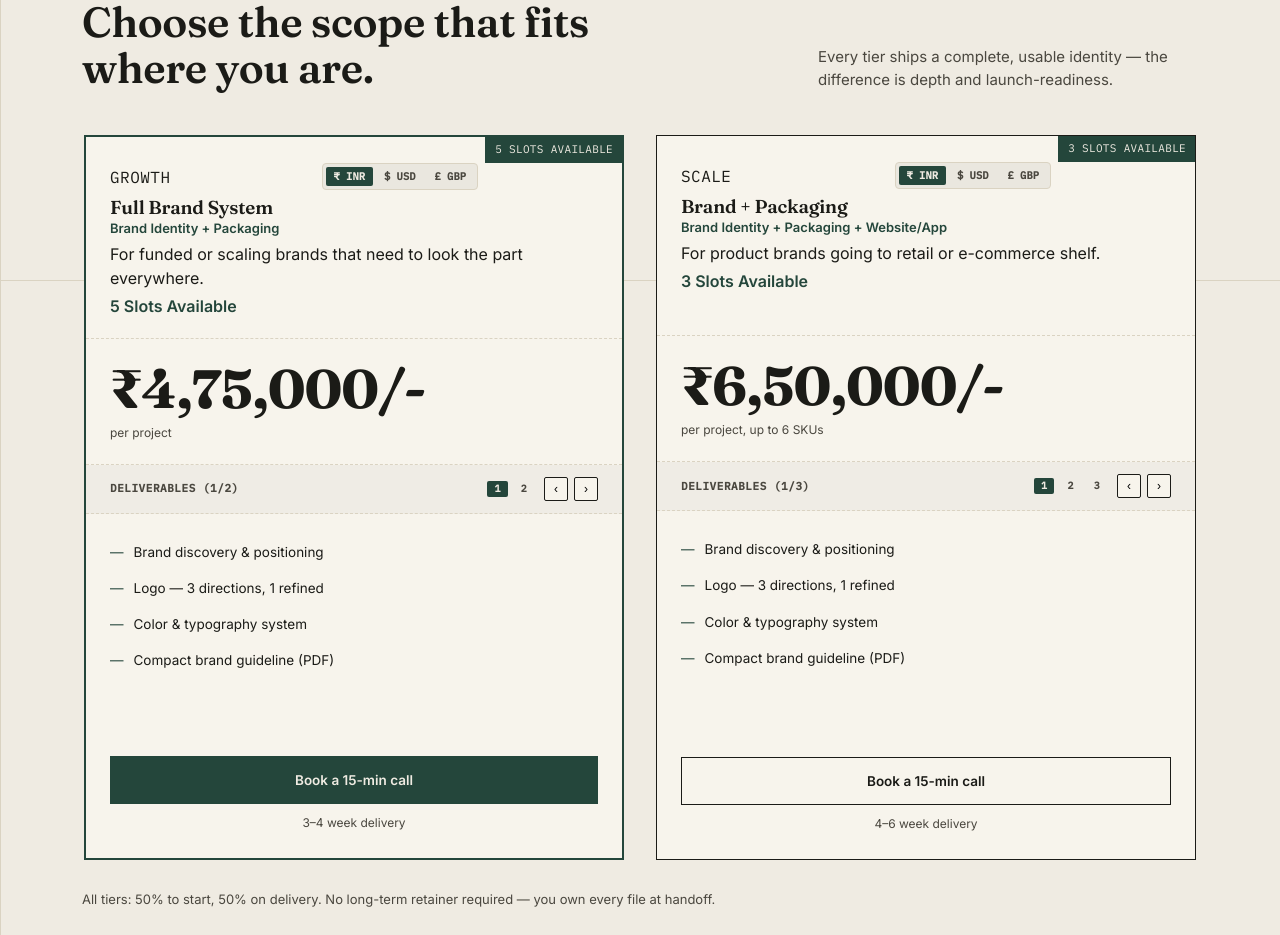
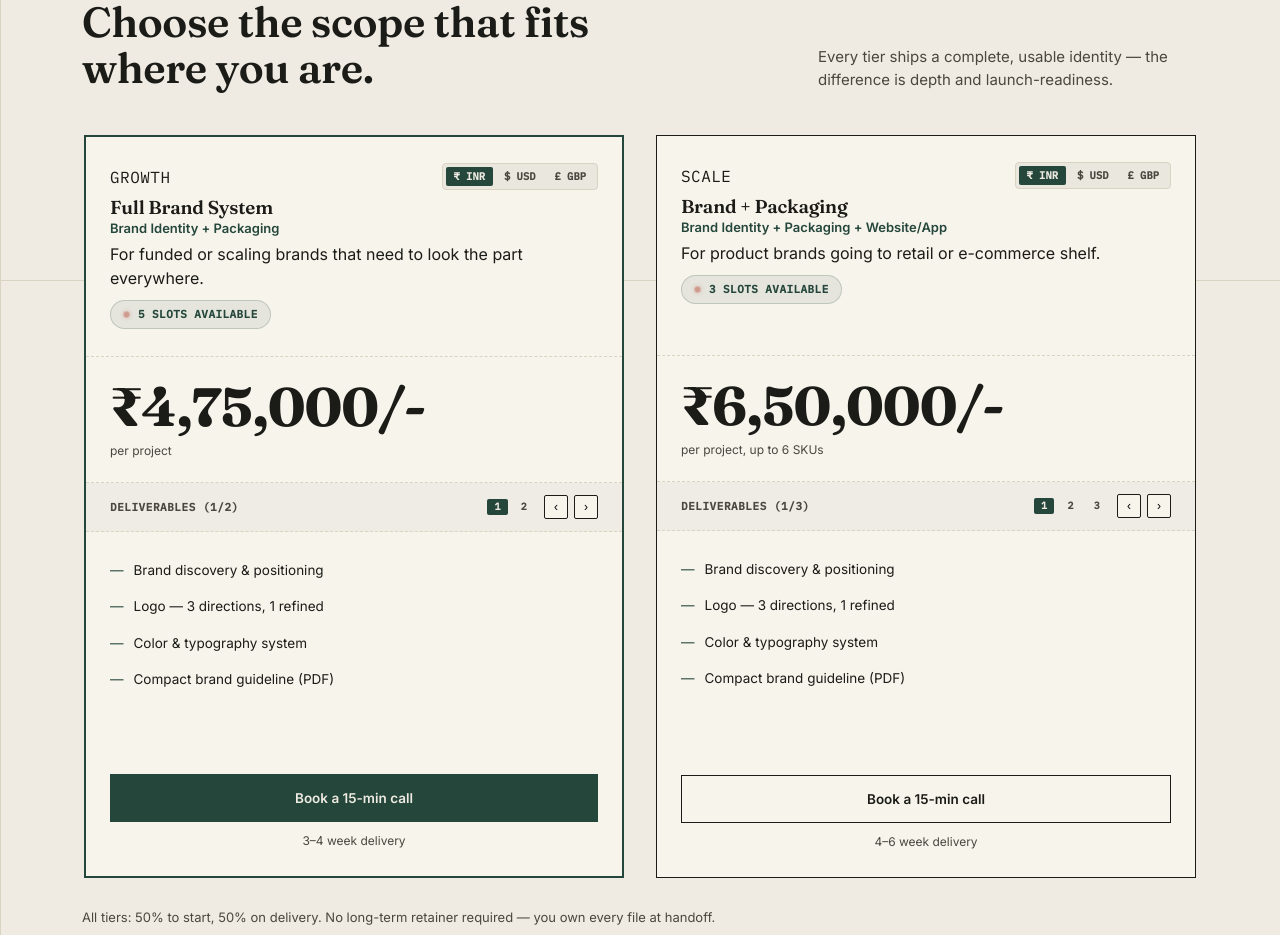
Before and after one commit to Vrundpatel153/drawingboard, a React (Vite) app in the folder react-app/: page /service/branding in a window 1280 px wide. Shown: the part 6920-7855 px from the top of the page. Built offline with nearby package versions, Linux system fonts and the light colour scheme; no server answers; a web font is replaced by a local one.

Commit message:
fix: remove duplicate slot flags and keep single animated slot badge inside card header

```diff
--- a/react-app/src/pages/BrandingPage.jsx
+++ b/react-app/src/pages/BrandingPage.jsx
@@ -534,7 +534,10 @@ export default function BrandingPage() {
         .bp-curr-btn { background: transparent; border: none; color: var(--ink-soft); font-family: 'IBM Plex Mono', monospace; font-size: 10.5px; font-weight: 600; padding: 4px 8px; border-radius: 2px; cursor: pointer; transition: all 0.15s ease; line-height: 1; }
         .bp-curr-btn:hover { color: var(--ink); background: rgba(0, 0, 0, 0.05); }
         .bp-curr-btn.active { background: var(--pine); color: var(--paper); }
-        .bp-tier-head { padding: 26px 24px 20px; border-bottom: 1px dashed var(--paper-line); min-height: 200px; box-sizing: border-box; display: flex; flex-direction: column; }
+        .bp-tier-head { padding: 26px 24px 20px; border-bottom: 1px dashed var(--paper-line); min-height: 220px; box-sizing: border-box; display: flex; flex-direction: column; }
+        .bp-slot-badge { display: inline-flex; align-items: center; gap: 8px; font-family: 'IBM Plex Mono', monospace; font-size: 11px; font-weight: 600; color: var(--pine); background: rgba(36, 70, 59, 0.08); border: 1px solid rgba(36, 70, 59, 0.2); padding: 5px 12px; border-radius: 20px; margin-top: 10px; align-self: flex-start; letter-spacing: 0.04em; }
+        .bp-slot-dot { width: 7px; height: 7px; border-radius: 50%; background: var(--marker); box-shadow: 0 0 6px rgba(184, 65, 46, 0.6); animation: bp-slot-blink 1.8s infinite ease-in-out; }
+        @keyframes bp-slot-blink { 0%, 100% { opacity: 1; transform: scale(1); } 50% { opacity: 0.25; transform: scale(0.85); } }
         .bp-tier-price { padding: 22px 24px; border-bottom: 1px dashed var(--paper-line); min-height: 122px; box-sizing: border-box; display: flex; justify-content: space-between; align-items: flex-start; gap: 12px; }
         .bp-tier-price .amt { font-family: 'Fraunces', serif; font-size: 54px; font-weight: 700; color: var(--ink); letter-spacing: -0.02em; line-height: 1.05; display: block; }
         .bp-tier-price .per { font-size: 12px; color: var(--ink-soft); margin-top: 6px; display: block; }
@@ -1281,9 +1284,8 @@ export default function BrandingPage() {
               {/* Growth — Featured Card 1 */}
 
               <div className="bp-tier bp-feat">
-                <div className="bp-flag mono">5 SLOTS AVAILABLE</div>
                 <div className="bp-tier-head">
-                  <div style={{ display: 'flex', justifyContent: 'space-between', alignItems: 'center', marginBottom: '8px', paddingRight: '120px', flexWrap: 'wrap', gap: '8px' }}>
+                  <div style={{ display: 'flex', justifyContent: 'space-between', alignItems: 'center', marginBottom: '8px', flexWrap: 'wrap', gap: '8px' }}>
                     <div className="name mono" style={{ margin: 0 }}>GROWTH</div>
                     {/* Currency Toggle inside header */}
                     <div className="bp-currency-toggle mono" style={{ margin: 0 }}>
@@ -1315,7 +1317,11 @@ export default function BrandingPage() {
                   </div>
                   <h3>Full Brand System</h3>
                   <div style={{ fontSize: '13px', fontWeight: 600, color: 'var(--pine)', marginBottom: '4px' }}>Brand Identity + Packaging</div>
-                  <p className="desc">For funded or scaling brands that need to look the part everywhere. <span style={{ display: 'block', color: 'var(--pine)', fontWeight: 600, marginTop: '4px' }}>5 Slots Available</span></p>
+                  <p className="desc" style={{ margin: 0 }}>For funded or scaling brands that need to look the part everywhere.</p>
+                  <div className="bp-slot-badge mono">
+                    <span className="bp-slot-dot"></span>
+                    <span>5 SLOTS AVAILABLE</span>
+                  </div>
                 </div>
 
                 <div className="bp-tier-price">
@@ -1396,9 +1402,8 @@ export default function BrandingPage() {
 
               {/* Scale — Card 2 */}
               <div className="bp-tier">
-                <div className="bp-flag mono" style={{ background: 'var(--pine)' }}>3 SLOTS AVAILABLE</div>
                 <div className="bp-tier-head">
-                  <div style={{ display: 'flex', justifyContent: 'space-between', alignItems: 'center', marginBottom: '8px', paddingRight: '120px', flexWrap: 'wrap', gap: '8px' }}>
+                  <div style={{ display: 'flex', justifyContent: 'space-between', alignItems: 'center', marginBottom: '8px', flexWrap: 'wrap', gap: '8px' }}>
                     <div className="name mono" style={{ margin: 0 }}>SCALE</div>
                     {/* Currency Toggle inside header */}
                     <div className="bp-currency-toggle mono" style={{ margin: 0 }}>
@@ -1430,7 +1435,11 @@ export default function BrandingPage() {
                   </div>
                   <h3>Brand + Packaging</h3>
                   <div style={{ fontSize: '13px', fontWeight: 600, color: 'var(--pine)', marginBottom: '4px' }}>Brand Identity + Packaging + Website/App</div>
-                  <p className="desc">For product brands going to retail or e-commerce shelf. <span style={{ display: 'block', color: 'var(--pine)', fontWeight: 600, marginTop: '4px' }}>3 Slots Available</span></p>
+                  <p className="desc" style={{ margin: 0 }}>For product brands going to retail or e-commerce shelf.</p>
+                  <div className="bp-slot-badge mono">
+                    <span className="bp-slot-dot"></span>
+                    <span>3 SLOTS AVAILABLE</span>
+                  </div>
                 </div>
                 <div className="bp-tier-price">
                   <div>
```
